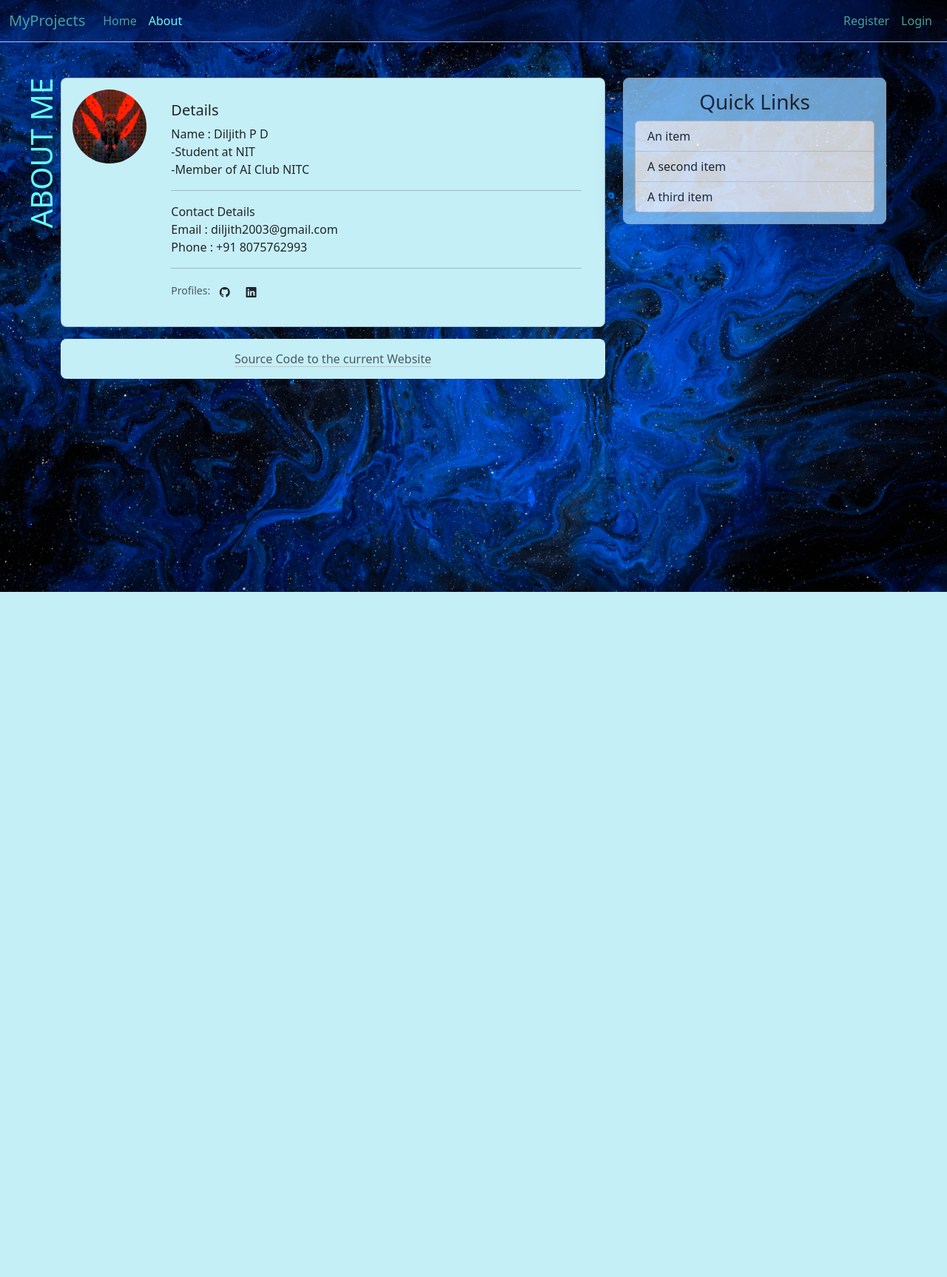
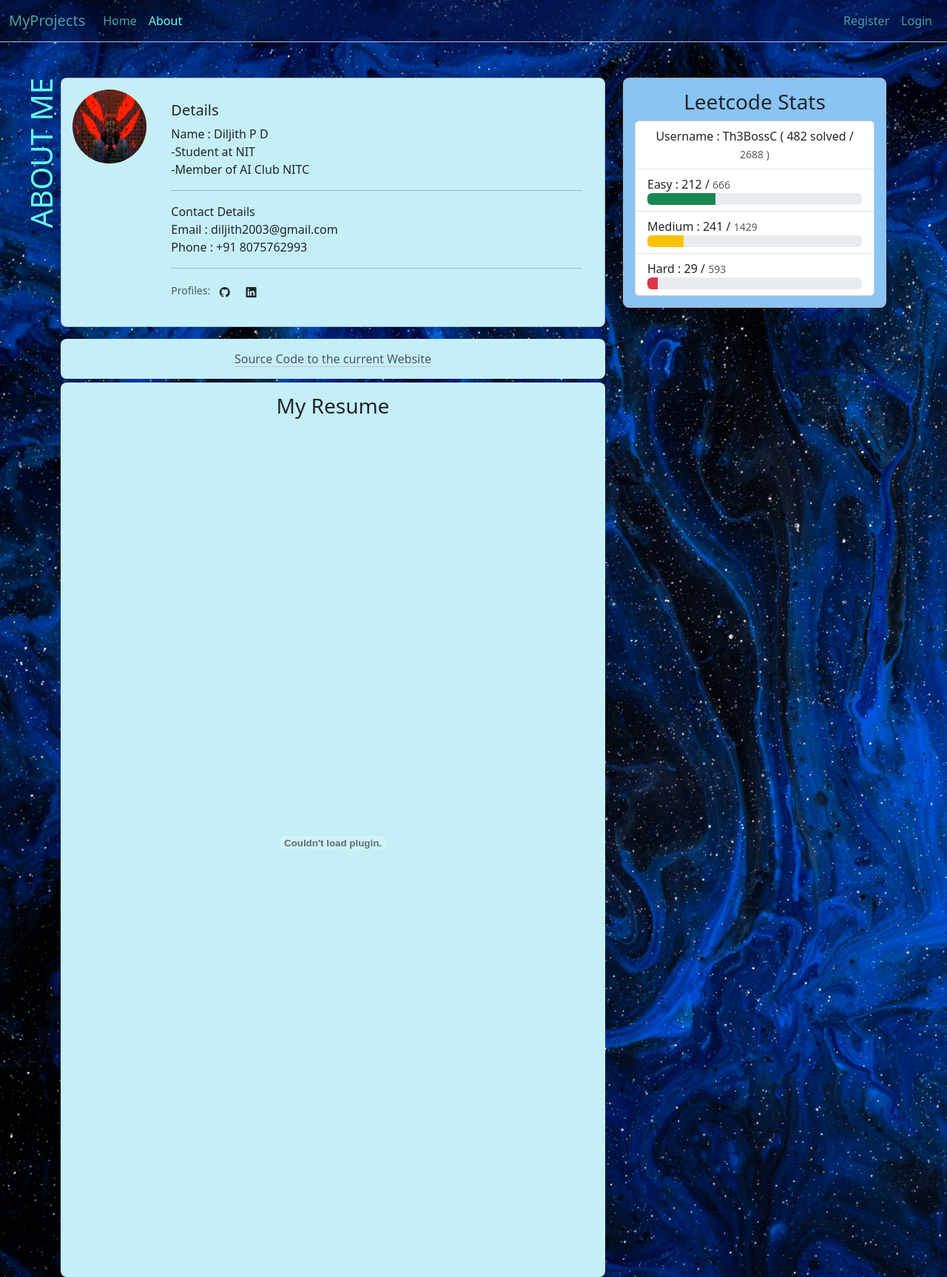
Before and after one commit to th3bossc/myProjects, a Flask app: page /about in a window 1280 px wide. Shown: the whole page at 74% size. Before the commit the page ends 800 px from the top, so only its background shows below. Run offline with Flask 3, Linux system fonts and the light colour scheme.

Commit message:
added leetcodeDetails

```diff
--- a/app.py
+++ b/app.py
@@ -1,7 +1,8 @@
 from myProjects import create_app
 from threading import Thread
+import requests
+app = create_app()
 
-app = create_app()
 
 # if __name__ == '__main__':
 #     app.run(debug = True)
--- a/myProjects/main/routes.py
+++ b/myProjects/main/routes.py
@@ -1,17 +1,36 @@
-from flask import Blueprint, render_template, url_for, request
+from flask import Blueprint, render_template, url_for, request, current_app
+from myProjects.main.utils import get_leetcode, dict_to_file
 from myProjects.models import Post, User
+import os
+import json
 main = Blueprint('main', __name__)
 
 
 @main.route('/')
 @main.route('/home')
 def home():
+    dict_to_file(get_leetcode())
+    leetcode = {}
+    with open(os.path.join(current_app.root_path + '/static/leetcode.json'), 'r') as json_file:
+        leetcode = json.load(json_file)
     page = request.args.get('page', type = int, default = 1)
     posts = Post.query.order_by(Post.date_posted.desc()).paginate(page = page, per_page = 5)
-    return render_template('home.html', title = 'Home', page_details = "My Projects", posts = posts, page = page)
+    return render_template('home.html', title = 'Home', page_details = "My Projects", posts = posts, page = page, **leetcode)
 
 
 
 @main.route('/about')
 def about():
-    return render_template('about.html', title = 'About', page_details = "About Me")
+    leetcode = {}
+    with open(os.path.join(current_app.root_path + '/static/leetcode.json'), 'r') as json_file:
+        leetcode = json.load(json_file)
+    return render_template('about.html', title = 'About', page_details = "About Me", **leetcode)
+
+
+@main.route('/test')
+def test():
+    leetcode = {}
+    with open(os.path.join(current_app.root_path + '/static/leetcode.json'), 'r') as json_file:
+        leetcode = json.load(json_file)
+    print(leetcode)
+    return render_template('about.html', title = "Test", page_details = 'Test TEST', **leetcode)
--- /dev/null
+++ b/myProjects/static/leetcode.json
@@ -0,0 +1 @@
+{"totalSolved": 482, "totalQuestions": 2688, "easySolved": 212, "totalEasy": 666, "mediumSolved": 241, "totalMedium": 1429, "hardSolved": 29, "totalHard": 593, "easyLen": "31.83", "mediumLen": "16.86", "hardLen": "4.89"}
--- a/myProjects/static/main.css
+++ b/myProjects/static/main.css
@@ -12,7 +12,6 @@ body {
     background-color: rgba(137, 196, 244, 1);
     border-radius: 8px;
     margin-top : 5px;
-    opacity: 0.8;
 }
 
 h1 {
@@ -37,7 +36,7 @@ h1 {
 }
 
 .main-content:hover {
-    transform: scale(1.01);
+    transform: scale(1.005);
     background: linear-gradient(rgba(0, 0, 0, 0.075), rgba(0, 0, 0, 0.075)), rgba(197, 239, 247, 1);
 
 }
--- a/myProjects/templates/about.html
+++ b/myProjects/templates/about.html
@@ -40,4 +40,12 @@
       </a>
   </div>
   </div>
+
+  <div class = "main-content">
+    <center>
+        <h3>My Resume</h3>
+        <object data = "{{url_for('static', filename = 'Diljith_P D_Resume_14-05-2023-18-08-18.pdf')}}#toolbar=0&navpanes=0&scrollbar=0" type = "application/pdf" width="100%" height="1131px" style = "overflow-x: hidden; overflow-y: hidden;">
+        </object>
+    </center>
+  </div>
 {% endblock %}
--- a/myProjects/templates/layout.html
+++ b/myProjects/templates/layout.html
@@ -12,6 +12,22 @@
         {% else %}
             <title> Th3BossC </title>
         {% endif %}
+
+        <style>
+            @keyframes moveEasy {
+                0%      {width : 0%;}
+                100%    {width : {{easyLen}}%;}
+            }
+            @keyframes moveMed {
+                0%      {width : 0%;}
+                100%    {width : {mediumLen}%;}
+            }
+            @keyframes moveHard {
+                0%      {width : 0%;}
+                100%    {width : {{hardLen}}%;}
+
+            }
+        </style>
 
         <header>
             <!-- <nav class="navbar fixed-top navbar-expand-lg" style = "background-color: #1f2833;"> -->
@@ -80,12 +96,56 @@
                 </div>
                 <div class = "col-md-4">
                     <div class = "content-section border border-dark-subtle shadow-lg">
-                        <h3 class = "text-center"> Quick Links </h3>
+                        <h3 class = "text-center"> Leetcode Stats </h3>
                         <div class="card" style="width: 100%;">
                             <ul class="list-group list-group-flush">
-                                <li class="list-group-item">An item</li>
-                                <li class="list-group-item">A second item</li>
-                                <li class="list-group-item">A third item</li>
+                                <li class = "list-group-item">
+                                    <div class = 'text-center'>
+                                        <span class = 'font-weight-bold'>
+                                            Username : Th3BossC
+                                        </span>
+                                        <span class = 'font-weight-bold'>
+                                            ( {{totalSolved}} solved /
+                                        </span>
+                                        <small class = 'text-muted'>
+                                            {{totalQuestions}} )
+                                        </small>
+                                    </div>
+                                </li>
+                                <li class="list-group-item">
+                                    <span class = 'font-weight-bold'>
+                                        Easy : {{easySolved}} /
+                                    </span>
+                                    <small class = 'text-muted'>
+                                        {{totalEasy}}
+                                    </small>
+                                    <div class="progress" role="progressbar" aria-label="Success example" aria-valuenow="0" aria-valuemin="0" aria-valuemax="100">
+                                        <div class="progress-bar bg-success" style="width: {{easyLen}}%; animation: moveEasy 1s;"></div>
+                                    </div>
+                                </li>
+                                <li class="list-group-item">
+                                    <span class = 'font-weight-bold'>
+                                        Medium : {{mediumSolved}} /
+                                    </span>
+                                    <small class = 'text-muted'>
+                                        {{totalMedium}}
+                                    </small>
+
+                                    <div class="progress" role="progressbar" aria-label="Warning example" aria-valuenow="0" aria-valuemin="0" aria-valuemax="100">
+                                        <div class="progress-bar bg-warning" style="width: {{mediumLen}}%; animation: moveMed 1s;"></div>
+                                    </div>
+                                </li>
+                                <li class="list-group-item">
+                                    <span class = 'font-weight-bold'>
+                                        Hard : {{hardSolved}} /
+                                    </span>
+                                    <small class = 'text-muted'>
+                                        {{totalHard}}
+                                    </small>
+                                    <div class="progress" role="progressbar" aria-label="Danger example" aria-valuenow="0" aria-valuemin="0" aria-valuemax="100">
+                                        <div class="progress-bar bg-danger" style = "width : {{hardLen}}%; animation: moveHard 1s;"></div>
+                                    </div>
+                                </li>
                             </ul>
                         </div>
                     </div>
```
Also changed, not shown: myProjects/main/utils.py (added, +42 -0 lines), myProjects/posts/routes.py (+15 -4 lines), myProjects/users/routes.py (+27 -7 lines), 1 other file.
